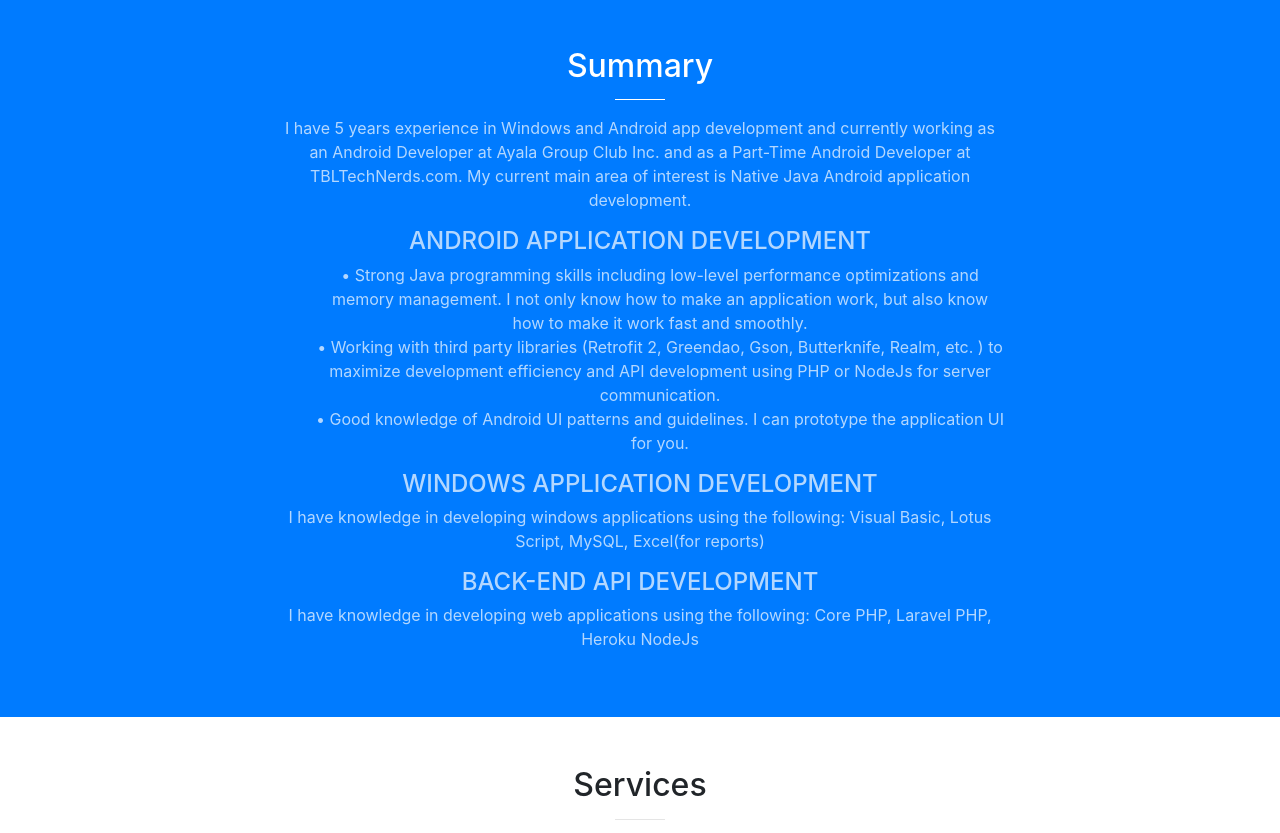
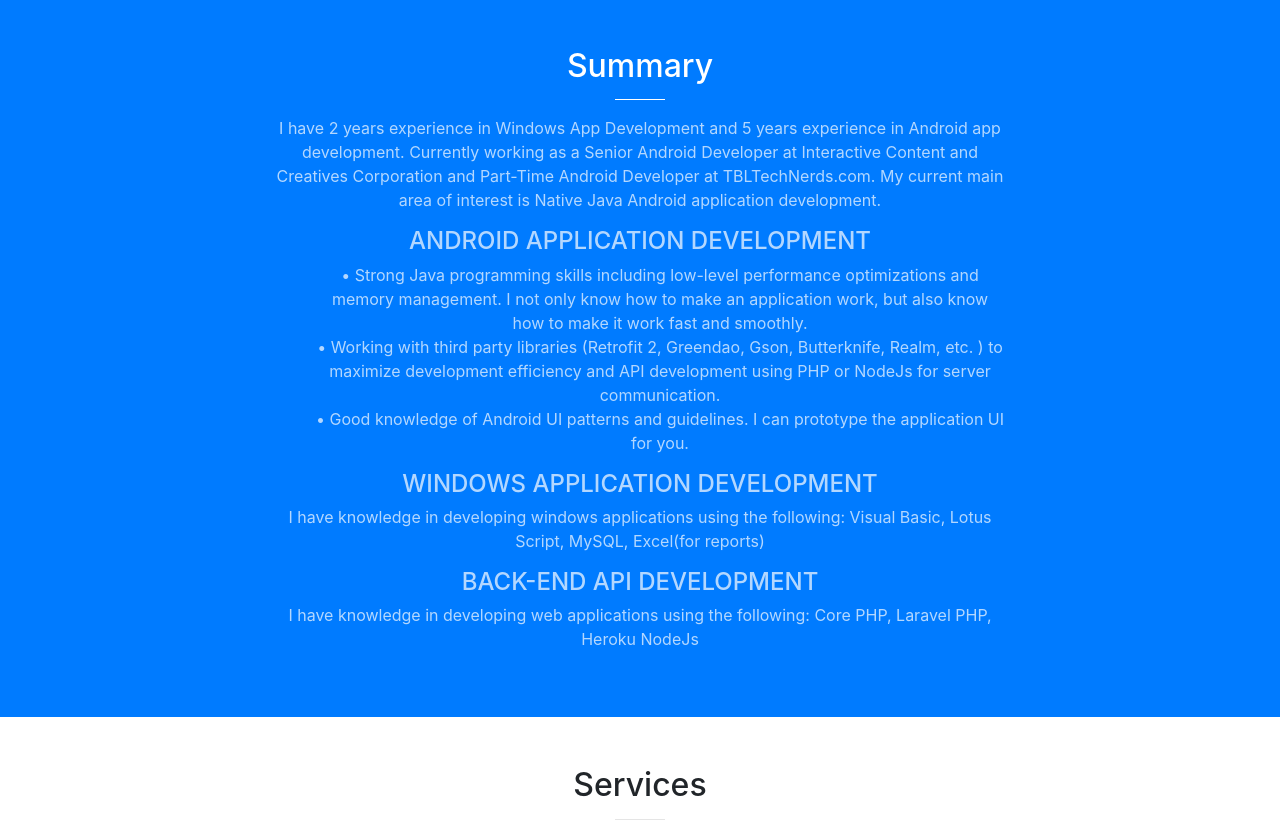
Before and after one commit to MichaelReyes/MichaelReyes.github.io, a website with bundled scripts: page index.html in a window 1280 px wide. Shown: the part 802-1635 px from the top of the page. Built offline with nearby package versions, Linux system fonts and the light colour scheme.

Commit message:
Updates in summary

```diff
--- a/index.html
+++ b/index.html
@@ -92,8 +92,8 @@
                 <h2 class="section-heading text-white">Summary</h2>
                 <hr class="light">
                 <p class="text-faded">
-                    I have 5 years experience in Windows and Android app development and currently working as
-                    an Android Developer at Ayala Group Club Inc. and as a Part-Time Android Developer at
+                    I have 2 years experience in Windows App Development and 5 years experience in Android app development. Currently working as
+                    a Senior Android Developer at Interactive Content and Creatives Corporation and Part-Time Android Developer at
                     TBLTechNerds.com. My current main area of interest is Native Java Android application development.
                 </p>
                 <h4 class="text-faded">ANDROID APPLICATION DEVELOPMENT</h4>
```
